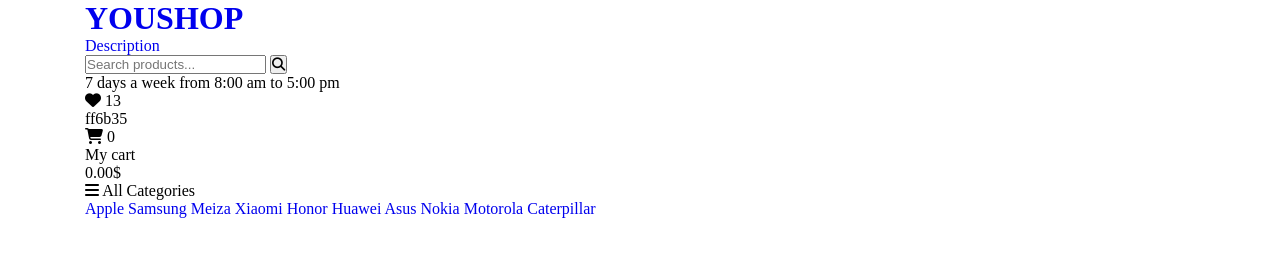
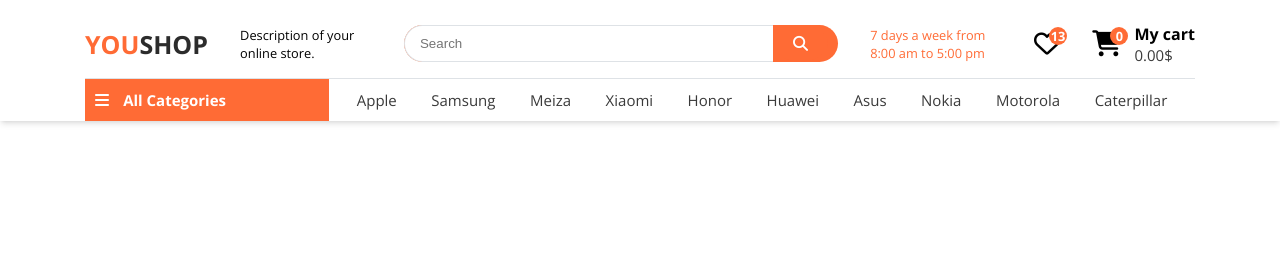
Before and after one commit to m7md-Y-3mra/GSG_REACT_PRO, a plain HTML site: page index.html in a window 1280 px wide. Drawn offline with nearby package versions, Linux system fonts and the light colour scheme.

Commit message:
feat: Add header style

```diff
--- a/index.html
+++ b/index.html
@@ -11,27 +11,24 @@
     <title>YouShop</title>
   </head>
   <body>
-    <div class="container">
-      <!--=====================================
-      ================ Header =================
-      ======================================-->
-      <header class="header">
+    <!--=====================================
+    ================ Header =================
+    ======================================-->
+    <header class="header">
+      <div class="container">
         <div class="header__top">
           <div class="logo">
             <a href="/" class="logo__link">
               <h1 class="logo__title">
                 <span class="logo__highlight">YOU</span>SHOP
               </h1>
-              <p class="logo__description">Description</p>
             </a>
           </div>
 
+          <p class="description">Description of your online store.</p>
+
           <div class="search-bar">
-            <input
-              type="text"
-              class="search-bar__input"
-              placeholder="Search products..."
-            />
+            <input type="text" class="search-bar__input" placeholder="Search" />
             <button class="search-bar__button">
               <i class="fas fa-search search-bar__icon"></i>
             </button>
@@ -40,14 +37,13 @@
           <p class="header__hours">7 days a week from 8:00 am to 5:00 pm</p>
 
           <div class="wishlist">
-            <i class="fas fa-heart wishlist__icon"></i>
+            <i class="fa-regular fa-heart wishlist__icon"></i>
             <span class="wishlist__count">13</span>
           </div>
 
           <div class="cart">
-            ff6b35
             <div class="cart__icon-wrapper">
-              <i class="fas fa-shopping-cart cart__icon"></i>
+              <i class="fa-solid fa-shopping-cart cart__icon"></i>
               <span class="cart__badge">0</span>
             </div>
             <div class="cart__info">
@@ -77,7 +73,7 @@
             </div>
           </div>
         </nav>
-      </header>
-    </div>
+      </div>
+    </header>
   </body>
 </html>
--- a/style.css
+++ b/style.css
@@ -1,6 +1,48 @@
+@import url("https://fonts.googleapis.com/css2?family=Open+Sans:ital,wght@0,300..800;1,300..800&display=swap");
+
 /* ============ GENERAL ============*/
 :root {
-  --primary-color: #ff8e0a;
+  /* Primary Colors */
+  --primary-orange: #ff6b35;
+  --primary-orange-hover: #e55a2b;
+  --primary-orange-light: #ff8c5a;
+
+  /* Background Colors */
+  --background-cream: #f5f1eb;
+  --background-white: #ffffff;
+  --background-light-gray: #f8f9fa;
+
+  /* Text Colors */
+  --text-dark: #2c2c2c;
+  --text-charcoal: #3a3a3a;
+  --text-gray: #6c757d;
+  --text-light-gray: #9ca3af;
+  --text-white: #ffffff;
+
+  /* Accent Colors */
+  --accent-blue: #007bff;
+  --accent-blue-light: #17a2b8;
+  --accent-yellow: #ffc107;
+  --accent-green: #28a745;
+  --accent-red: #dc3545;
+
+  /* Border Colors */
+  --border-light: #e9ecef;
+  --border-medium: #dee2e6;
+  --border-dark: #6c757d;
+
+  /* Header/Footer */
+  --header-dark: #343a40;
+  --footer-dark: #212529;
+
+  /* Product Card */
+  --card-background: #ffffff;
+  --card-shadow: rgba(0, 0, 0, 0.1);
+  --card-border: #f1f3f4;
+
+  /* Interactive States */
+  --hover-overlay: rgba(0, 0, 0, 0.05);
+  --focus-ring: rgba(255, 107, 53, 0.25);
 }
 
 * {
@@ -9,8 +51,22 @@
   margin: 0;
 }
 
+body {
+  font-family: "Open Sans", sans-serif;
+}
+
 a {
   text-decoration: none;
+  color: var(--text-dark);
+}
+
+button {
+  border: none;
+}
+
+input {
+  outline: none;
+  border: none;
 }
 
 .container {
@@ -21,13 +77,13 @@
 
 @media (min-width: 768px) {
   .container {
-    max-width: 720px;
+    max-width: 95%;
   }
 }
 
 @media (min-width: 992px) {
   .container {
-    max-width: 960px;
+    max-width: 90%;
   }
 }
 
@@ -36,3 +92,191 @@
     max-width: 1140px;
   }
 }
+
+/* ============ HEADER ============*/
+.header {
+  padding-top: 10px;
+  box-shadow: 0 4px 6px -1px rgb(0 0 0 / 0.1), 0 2px 4px -2px rgb(0 0 0 / 0.1);
+}
+
+.header .header__top {
+  display: flex;
+  justify-content: space-between;
+  align-items: center;
+  border-bottom: 1px solid var(--border-medium);
+  padding: clamp(5px, 1vw, 25px) 0;
+}
+
+.header .header__top .logo .logo__title {
+  font-size: clamp(20px, 3vw, 25px);
+  color: var(--text-dark);
+}
+
+.header .header__top .logo .logo__title .logo__highlight {
+  color: var(--primary-orange);
+}
+
+.header .description {
+  display: none;
+}
+
+@media (min-width: 768px) {
+  .header .description {
+    display: block;
+    font-size: clamp(12px, 1vw, 15px);
+    width: 18ch;
+  }
+}
+
+@media (min-width: 768px) {
+  .header .search-bar {
+    display: flex;
+    border-radius: 100px;
+    background-color: var(--primary-orange);
+  }
+}
+
+@media (min-width: 992px) {
+  .header .search-bar {
+    padding-right: 10px;
+    flex-grow: 0.5;
+  }
+}
+
+.header .search-bar .search-bar__input {
+  display: none;
+}
+
+@media (min-width: 992px) {
+  .header .search-bar .search-bar__input {
+    display: block;
+    padding: 10px 15px;
+    border: 1px solid var(--border-medium);
+    border-right: none;
+    border-radius: 100px 0 0 100px;
+    flex-grow: 1;
+  }
+}
+
+.header .search-bar .search-bar__button {
+  color: white;
+  background-color: var(--primary-orange);
+  padding: 5px;
+  width: 28px;
+  height: 28px;
+  border-radius: 50%;
+  cursor: pointer;
+  font-size: clamp(10px, 2vw, 15px);
+}
+
+@media (min-width: 992px) {
+  .header .search-bar .search-bar__button {
+    padding: 10px 20px;
+    width: auto;
+    height: auto;
+  }
+}
+
+.header .header__hours {
+  display: none;
+}
+
+@media (min-width: 768px) {
+  .header .header__hours {
+    display: block;
+    font-size: clamp(12px, 1vw, 15px);
+    width: 18ch;
+    color: var(--primary-orange);
+  }
+}
+
+.header .wishlist,
+.cart__icon-wrapper {
+  position: relative;
+  cursor: pointer;
+}
+
+.header .wishlist .wishlist__icon,
+.header .cart__icon-wrapper .cart__icon {
+  font-size: clamp(23px, 3vw, 26px);
+}
+
+.header .wishlist .wishlist__count,
+.header .cart__icon-wrapper .cart__badge {
+  position: absolute;
+  right: -7px;
+  top: -3px;
+  color: white;
+  background-color: var(--primary-orange);
+  font-size: clamp(10px, 1vw, 13px);
+  padding: clamp(2px, 0.5vw, 4px);
+  border-radius: 50%;
+  width: 18px;
+  height: 18px;
+  font-weight: bold;
+  display: flex;
+  justify-content: center;
+  align-items: center;
+}
+
+.header .cart {
+  display: flex;
+  gap: 13px;
+  align-items: center;
+}
+
+.header .cart .cart__info .cart__label {
+  font-weight: bold;
+  font-size: clamp(15px, 2vw, 16px);
+}
+
+.header .cart .cart__info .cart__total {
+  font-size: 15px;
+  font-size: clamp(15px, 1.1vw, 16px);
+  color: var(--text-charcoal);
+}
+
+.header .navigation .categories {
+  display: flex;
+  flex-direction: column;
+}
+
+@media (min-width: 992px) {
+  .header .navigation .categories {
+    flex-direction: row;
+  }
+}
+
+.header .navigation .categories .categories__header {
+  padding: 10px;
+  background-color: var(--primary-orange);
+  color: white;
+  cursor: pointer;
+  flex-basis: 22%;
+  flex-shrink: 0;
+}
+
+.header .navigation .categories .categories__header .categories__icon {
+  font-size: clamp(15px, 2vw, 16px);
+  margin-right: 10px;
+}
+
+.header .navigation .categories .categories__header .categories__title {
+  font-size: clamp(15px, 1.1vw, 16px);
+  font-weight: bold;
+}
+
+.header .navigation .categories .categories__list {
+  overflow-x: auto;
+  overflow-y: hidden;
+  flex-grow: 1;
+  display: flex;
+  justify-content: space-evenly;
+  align-items: center;
+}
+
+.header .navigation .categories .categories__list .categories__item {
+  padding: 5px 7px;
+  font-size: 15px;
+  color: var(--text-charcoal);
+}
```
